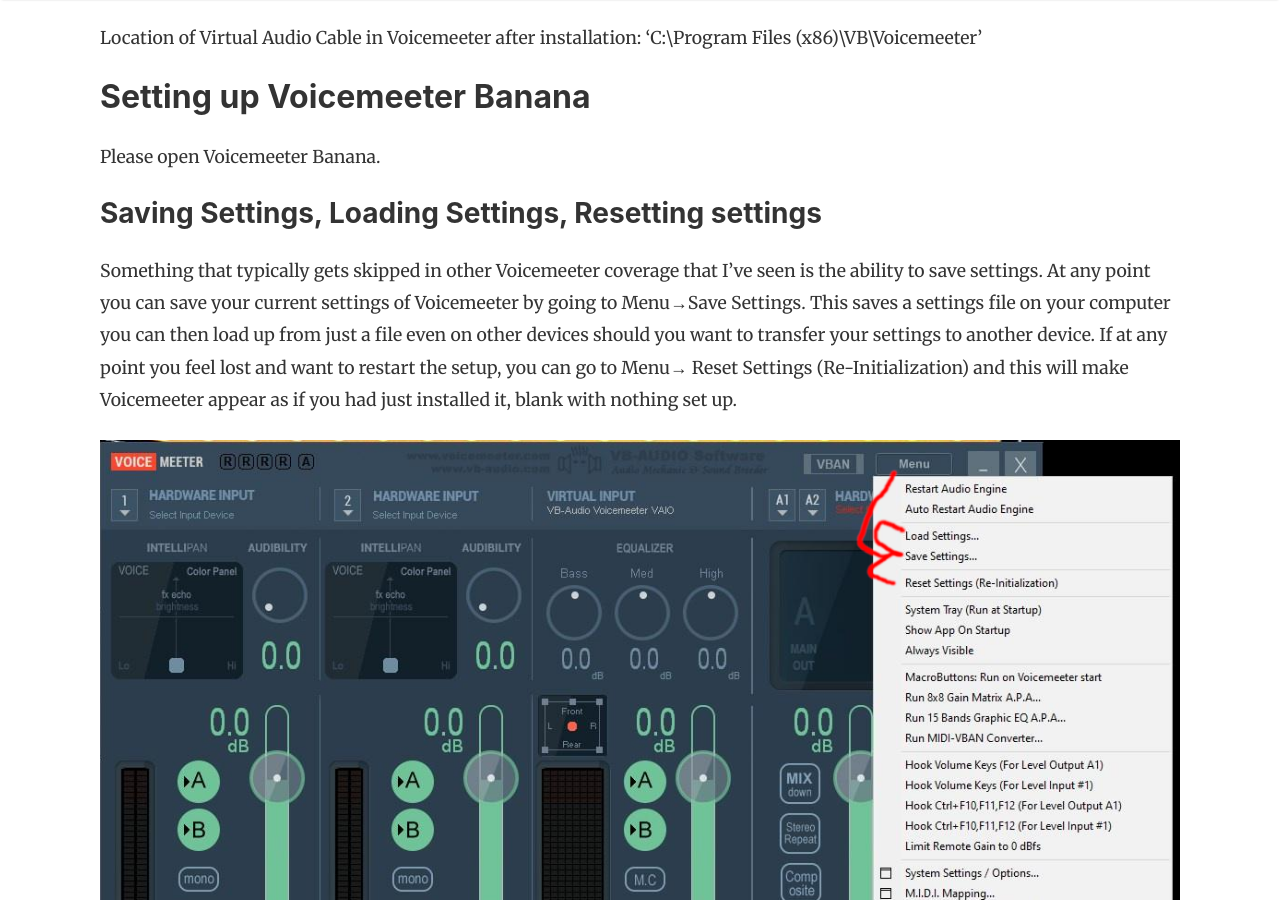
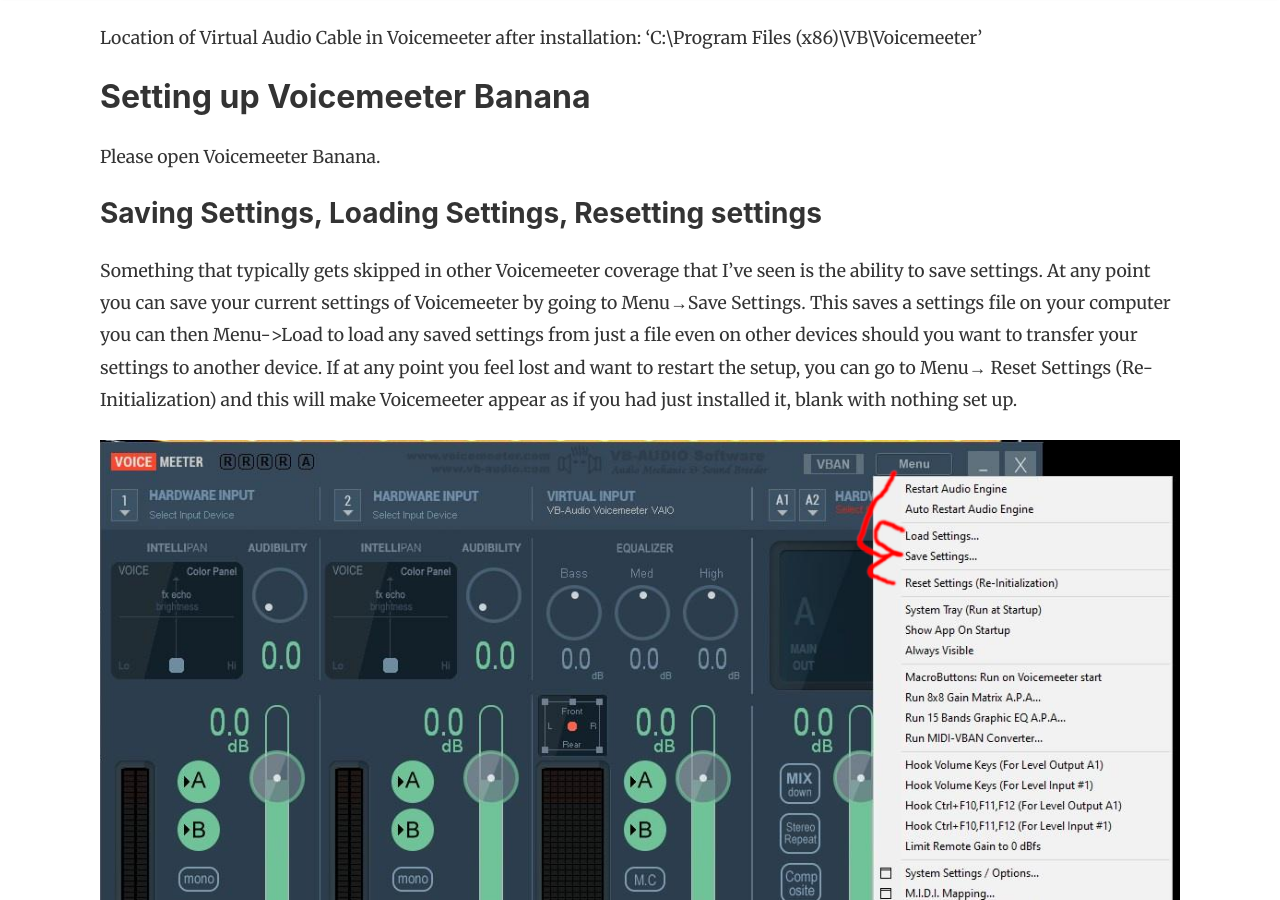
Before and after one commit to StreamSounds/library, a Jekyll site: the page built from _posts/2021-01-14-voicemeeter-banana.md, in a window 1280 px wide and 900 px high, scrolled down 1115 px. Built offline with Jekyll 4.4.1, drawn with Linux system fonts in a browser that asks for light colours; nearby versions of some CDN libraries.

Commit message:
Update 2021-01-14-voicemeeter-banana.md

```diff
--- a/_posts/2021-01-14-voicemeeter-banana.md
+++ b/_posts/2021-01-14-voicemeeter-banana.md
@@ -28,7 +28,7 @@
 Please open Voicemeeter Banana.
 
 ### Saving Settings, Loading Settings, Resetting settings
-Something that typically gets skipped in other Voicemeeter coverage that I've seen is the ability to save settings. At any point you can save your current settings of Voicemeeter by going to Menu→Save Settings. This saves a settings file on your computer you can then load up from just a file even on other devices should you want to transfer your settings to another device. If at any point you feel lost and want to restart the setup, you can go to Menu→ Reset Settings (Re-Initialization) and this will make Voicemeeter appear as if you had just installed it, blank with nothing set up.
+Something that typically gets skipped in other Voicemeeter coverage that I've seen is the ability to save settings. At any point you can save your current settings of Voicemeeter by going to Menu→Save Settings. This saves a settings file on your computer you can then Menu->Load to load any saved settings from just a file even on other devices should you want to transfer your settings to another device. If at any point you feel lost and want to restart the setup, you can go to Menu→ Reset Settings (Re-Initialization) and this will make Voicemeeter appear as if you had just installed it, blank with nothing set up.
 
 ![Image for showing where the menu and save/load/reset settings are](\assets\images\voicemeeter\vm_save_load_reset_settings.webp)
 
```
